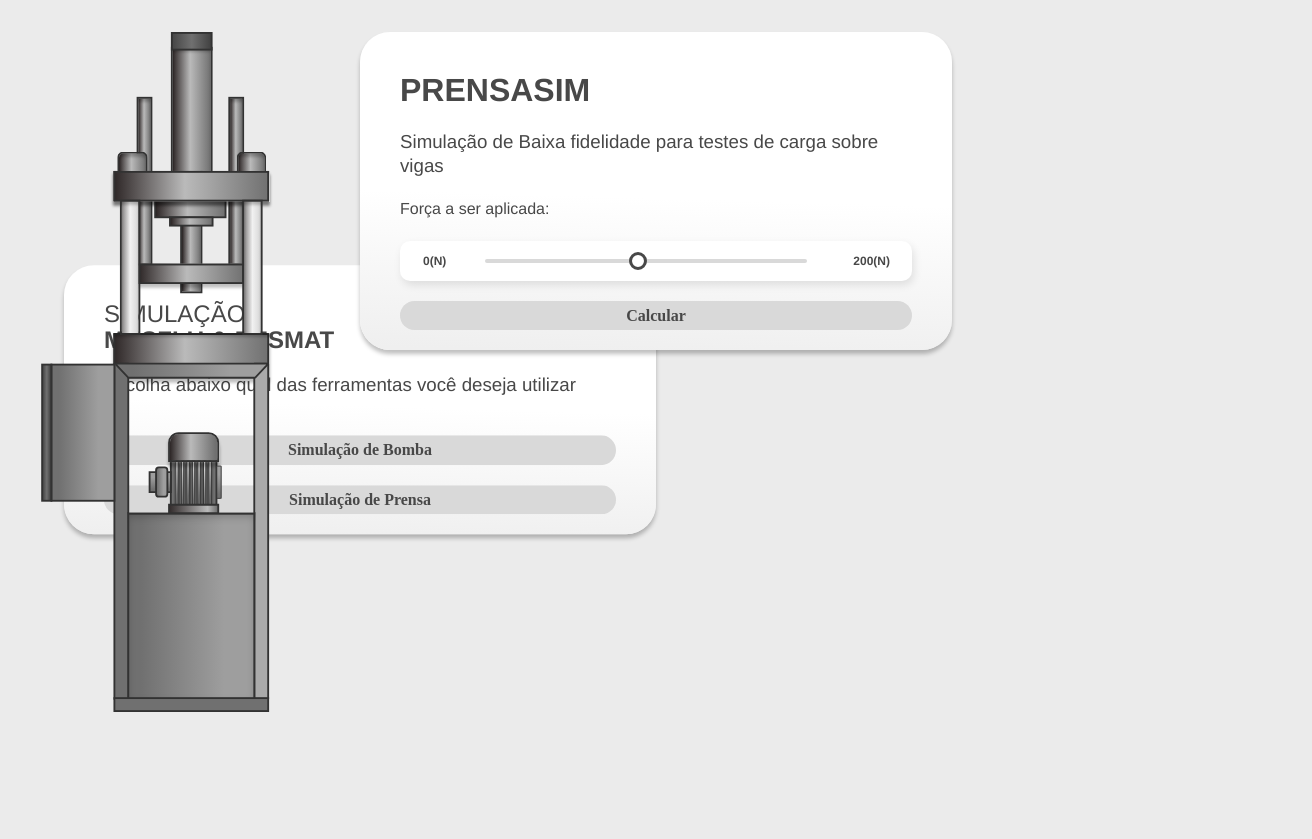
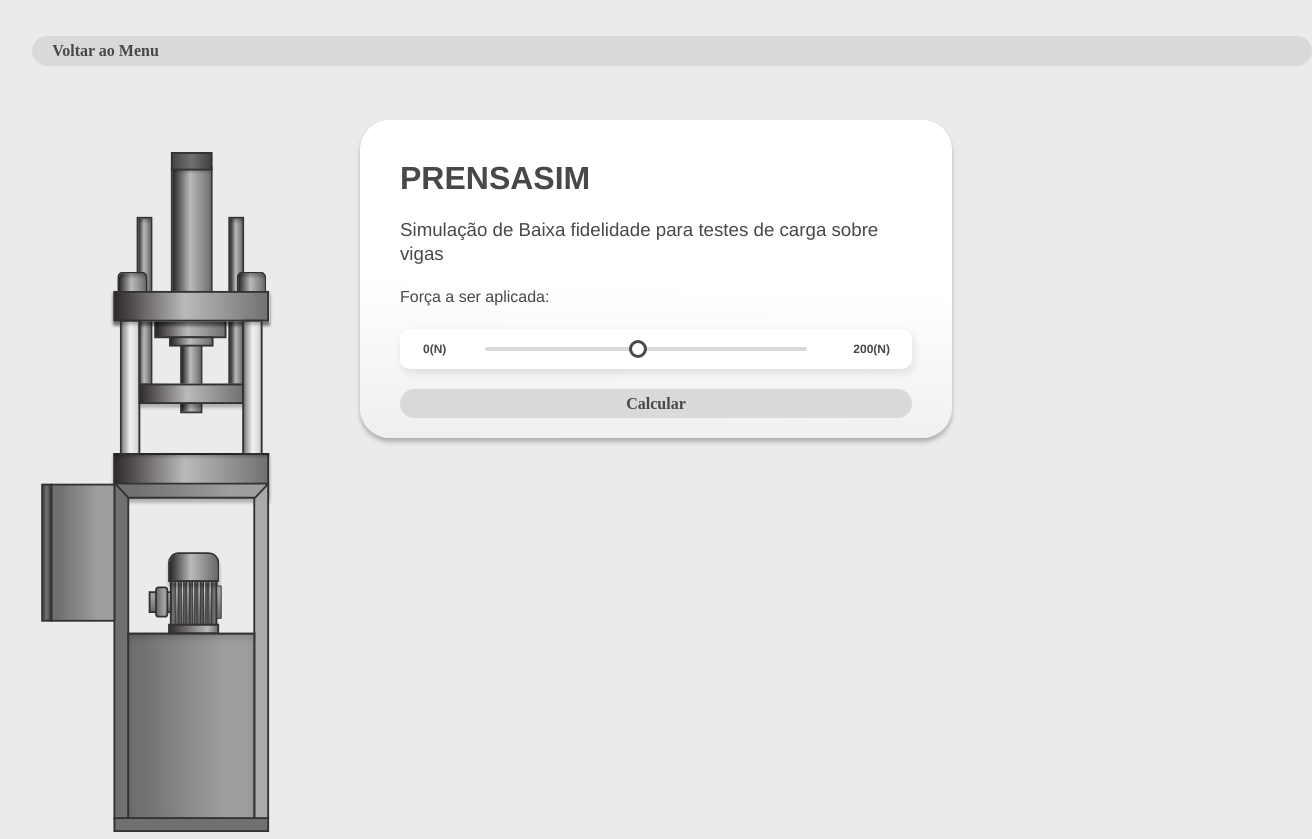
Before and after one commit to LuisMatheus-dev/SimuladorPrensa, a website built with Vite: page prensasim/index.html in a window 1280 px wide. Both pictures are taken after a click on the button "Simulação de Prensa". Shown: the whole page, 1312 px wide, since content can reach past the window. Before the commit the page ends 800 px from the top, so only its background shows below. Built offline with nearby package versions, Linux system fonts and the light colour scheme; a web font is replaced by a local one.

Commit message:
Refatorado DOM, adicionado Botão Voltar

```diff
--- a/prensasim/index.html
+++ b/prensasim/index.html
@@ -12,6 +12,7 @@
 
 <body>
   <div id="app">
+    <button class="voltar hidden">Voltar ao Menu</button>
 
     <div class="container" id="escolha">
       <div class="header">
@@ -22,7 +23,7 @@
       <button class="btn-prensa">Simulação de Prensa</button>
     </div>
 
-    <div class="container" id="prensa-controls">
+    <div class="container hidden" id="prensa-controls">
       <div class="header">
         <h1>prensasim</h1>
         <h3>Simulação de Baixa fidelidade para testes de carga sobre vigas</h3>
@@ -45,7 +46,7 @@
         <button>Calcular</button>
     </div>
 
-    <div class="prensa">
+    <div class="prensa hidden">
       <svg id="prensa" width="250" height="734" viewBox="0 0 250 734" fill="none" xmlns="http://www.w3.org/2000/svg">
         <g class="eixo" filter="url(#filter0_i_103_91)">
           <rect x="152" y="21" width="20" height="259" fill="url(#paint0_linear_103_91)" />
@@ -600,7 +601,7 @@
 
 
   </div>
-  <script type="module" src="/main.js"></script>
+  <script type="module" src="./main.js"></script>
 </body>
 
 </html>
--- a/prensasim/main.js
+++ b/prensasim/main.js
@@ -1,9 +1,11 @@
-import { Fluidos } from './model/Fluidos.js';
+import { Fluidos } from './models/Fluidos.js';
 
 
 const escolhaContainer = document.querySelector("#escolha");
 const btnBomba = document.querySelector(".btn-bomba");
 const btnPrensa = document.querySelector(".btn-prensa");
+const btnVoltarAoMenu = document.querySelector(".voltar");
+
 
 //Prensa
 const prensaControls = document.querySelector("#prensa-controls");
@@ -11,15 +13,12 @@ const prensaImage = document.querySelector(".prensa");
 const slideValue = document.querySelector("span");
 const inputSlider = document.querySelector("input");
 
-prensaControls.classList.add(" hidden");
-prensaImage.classList.add("hidden");
+function toggleItens(listOfObjects) {
+  [...listOfObjects].forEach(objectDOM => objectDOM.classList.toggle("hidden"));
+}
 
-btnPrensa.addEventListener("click", (e)=> {
-
-  prensaControls.classList.toggle("hidden");
-  prensaImage.classList.toggle("hidden");
-
-})
+btnVoltarAoMenu.addEventListener("click", () => toggleItens([ prensaControls, prensaImage, escolhaContainer, btnVoltarAoMenu]))
+btnPrensa.addEventListener("click", () => toggleItens([ prensaControls, prensaImage, escolhaContainer, btnVoltarAoMenu ]));
 
 inputSlider.oninput = (() => {
   let value = inputSlider.value;
--- a/prensasim/style.css
+++ b/prensasim/style.css
@@ -179,10 +179,16 @@ svg:hover .eixo {
   transform: translateY(20px);
 }
 
+.voltar {
+  position: absolute;
+  top: 2vh;
+  text-align: left;
+}
+
 #escolha {
   position: absolute;
   top: 50%;
-  right: 50%;
+  left: 50%;
   transform: translate(-50%, -50%);
 }
 
@@ -227,6 +233,11 @@ input {
 
 }
 
+.container ,.prensa {
+  top: 15vh;
+}
+
+
 
 .hidden {
   display: none;
```
